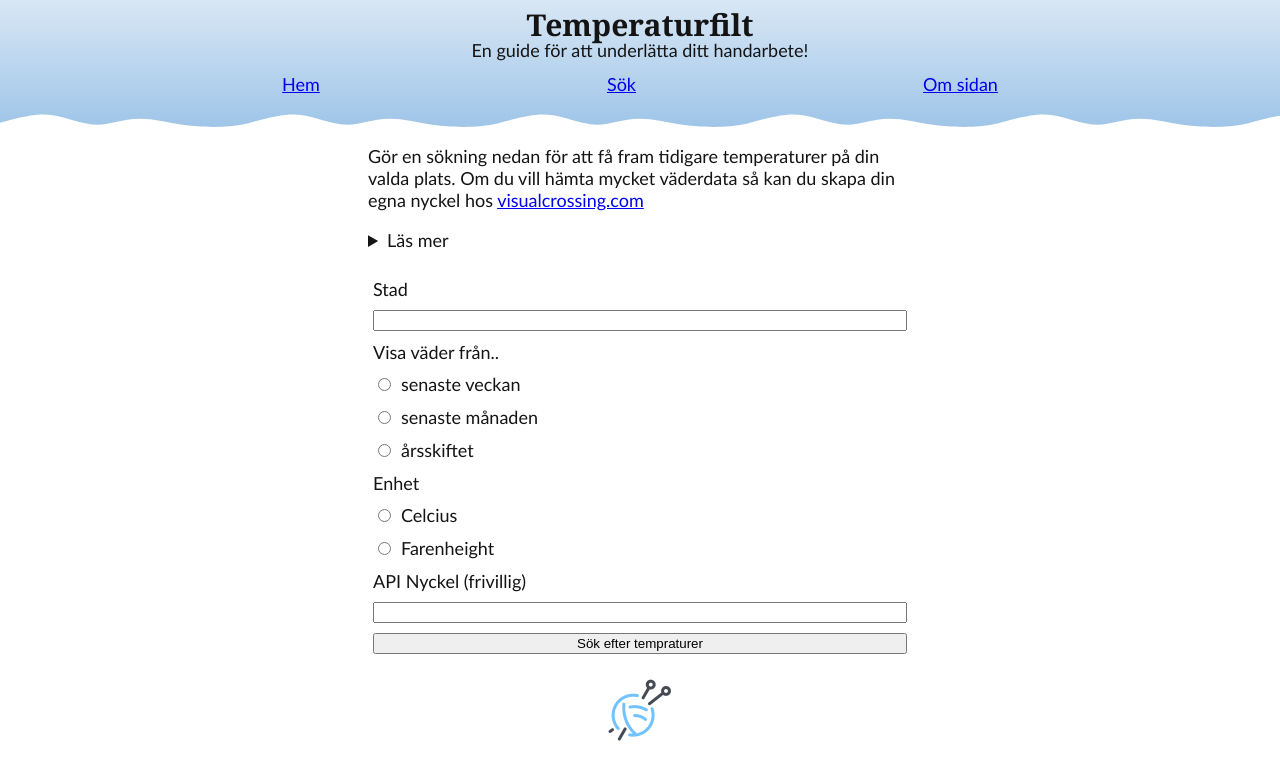
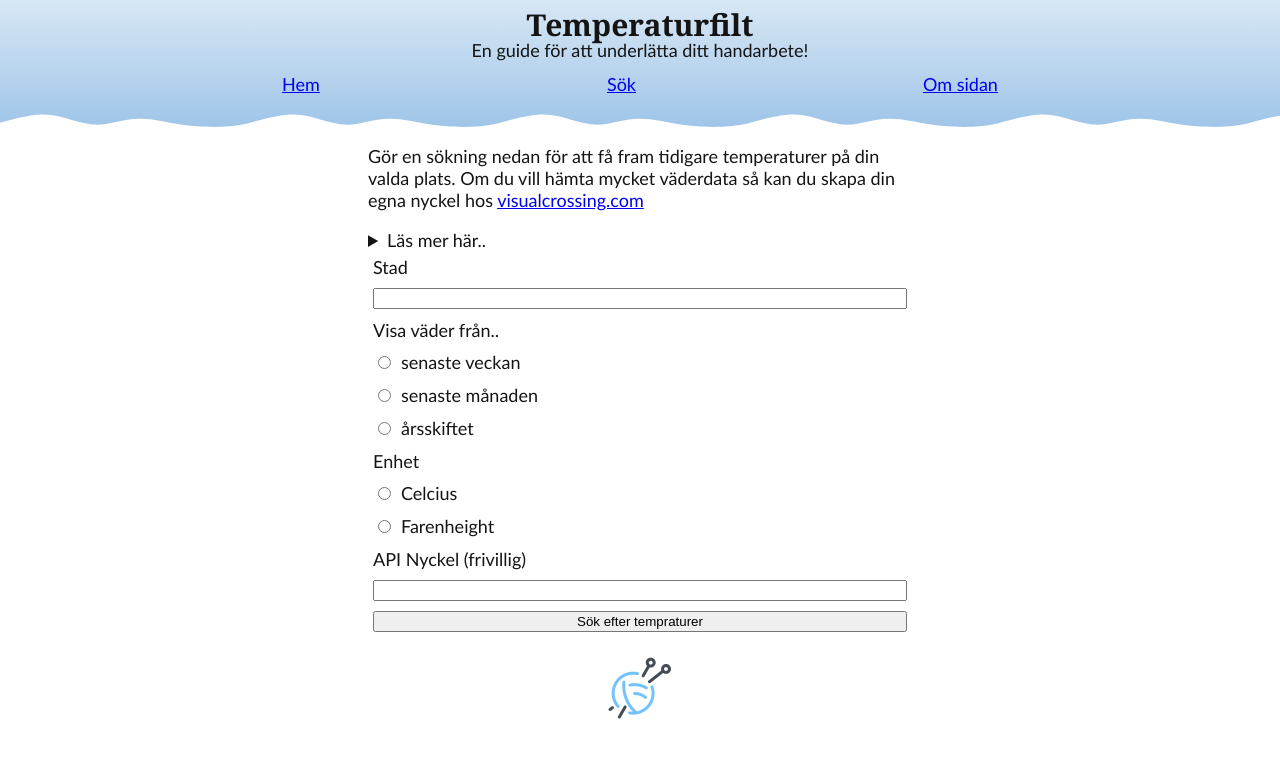
Before and after one commit to coffeetails/temprature-blanket, a React (Vite) app: page /search in a window 1280 px wide. Shown: the top 780 px of the page. Built offline with nearby package versions, Linux system fonts and the light colour scheme; no server answers.

Commit message:
added more info about visualcrossing

```diff
--- a/src/Views/SearchView.tsx
+++ b/src/Views/SearchView.tsx
@@ -17,12 +17,11 @@ function SearchView({setDisplayWeather}: Props) {
 				<p>Gör en sökning nedan för att få fram tidigare temperaturer på din valda plats. Om du vill hämta mycket väderdata så kan du skapa din egna nyckel hos <a href="https://www.visualcrossing.com/weather/weather-data-services">visualcrossing.com</a></p>
 
 				<details>
-					<summary>Läs mer</summary>
-					<p>https://www.visualcrossing.com/</p>
-					<p>Visual Crossing Weather is the easiest-to-use and lowest-cost source for historical and forecast weather data. Our weather API is designed to integrate easily into any app or code, and our prices are lower than any other provider in the industry.</p>
+					<summary>Läs mer här.. </summary>
+					<p><a href="https://www.visualcrossing.com/weather/weather-data-services">visualcrossing.com</a></p>
+					<p>"Visual Crossing Weather is the easiest-to-use and lowest-cost source for historical and forecast weather data. Our weather API is designed to integrate easily into any app or code, and our prices are lower than any other provider in the industry."</p>
+					<p>Du skapar en inloggning på visualcrossing och på sidan med kontoinformation så kan du hitta din "{"</>"} key", denna nycken kan du skriva i nedan i fältet för "API Nyckel". Som sagt så är detta inte något du behöver.</p>
 				</details>
-
-				<br /> {/* booo! I'm lazy */}
 
 				<Form setDisplayWeather={setDisplayWeather} />
 			</article>
```
